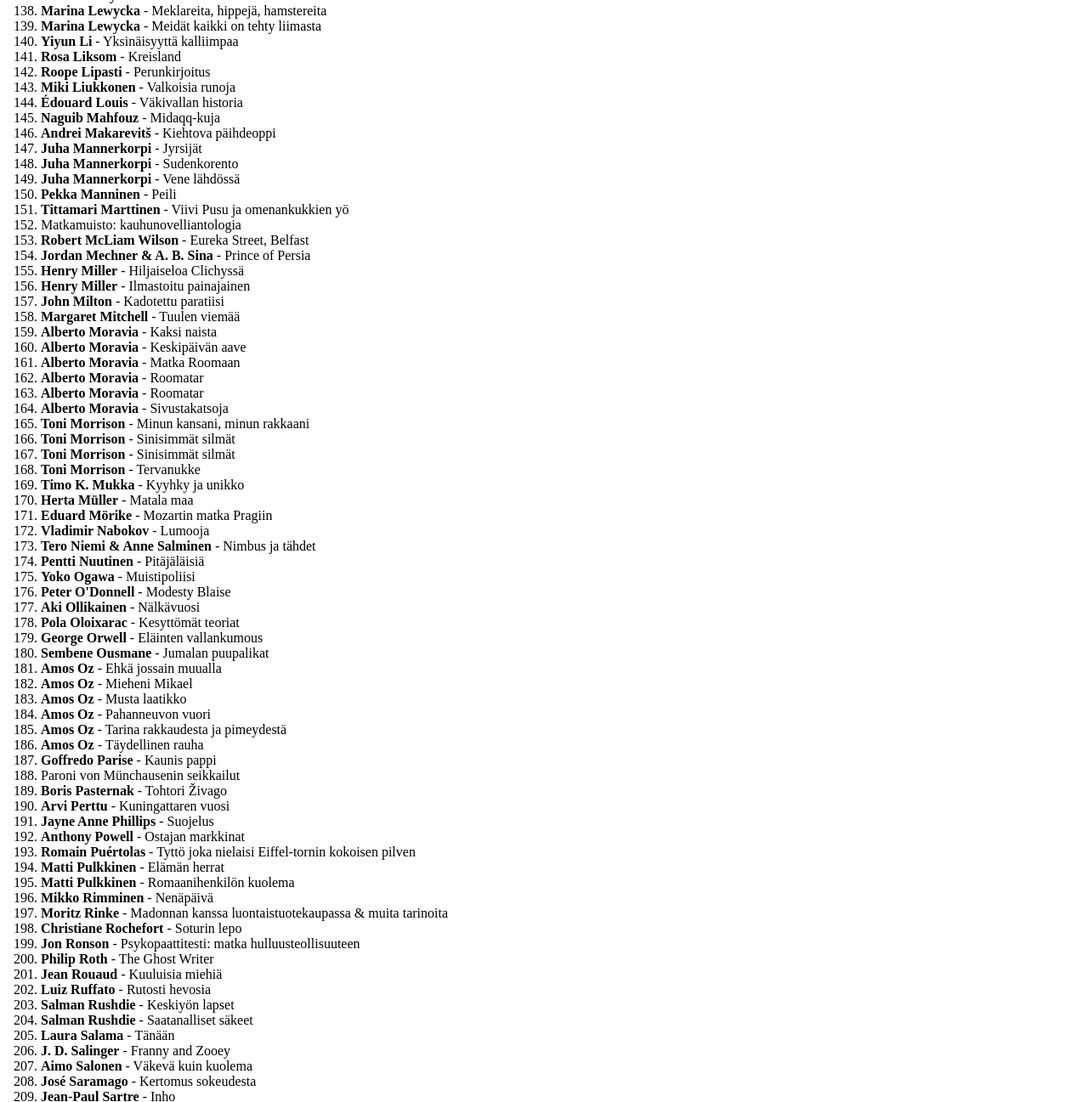
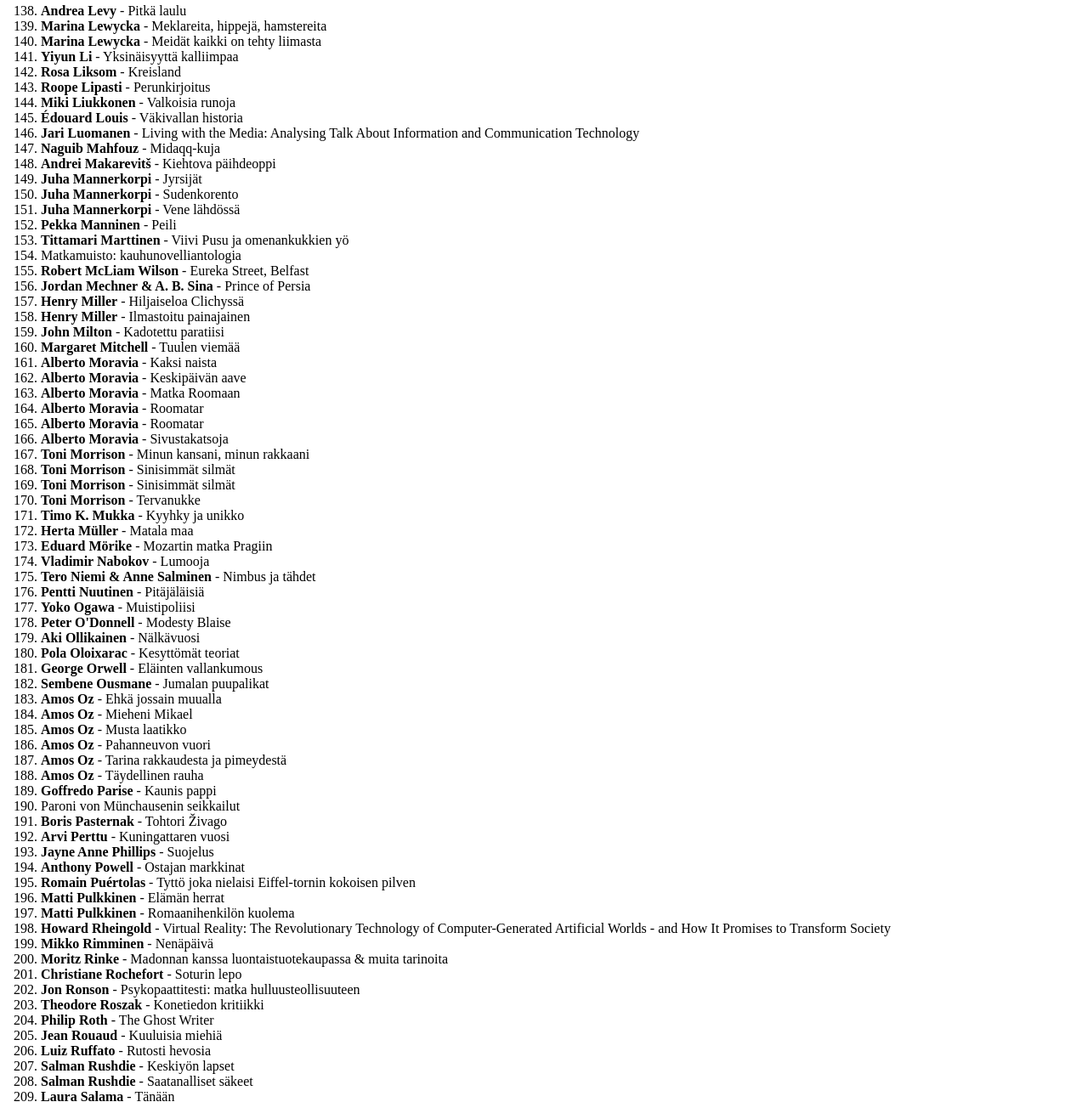
Before and after one commit to mmononen/kotikirjasto, a plain HTML site: page index.html in a window 1280 px wide. Shown: the part 2478-3775 px from the top of the page at 85% size. Drawn offline with Linux system fonts and the light colour scheme.

Commit message:
Shelf: 272 books

```diff
--- a/index.html
+++ b/index.html
@@ -99,6 +99,7 @@
         <li><b>Homeros</b> - Odysseia</li>
         <li><b>Kari Hotakainen</b> - Bronks</li>
         <li><b>Kari Hotakainen</b> - Buster Keaton: elämä ja teot</li>
+        <li><b>Erkki Huhtamo</b> - Virtuaalisuuden arkeologia: virtuaalimatkailijan uusi käsikirja</li>
         <li><b>Veikko Huovinen</b> - Lampaansyöjät</li>
         <li><b>Veikko Huovinen</b> - Mikäpä tässä</li>
         <li><b>Veikko Huovinen</b> - Rasvamaksa</li>
@@ -151,6 +152,7 @@
         <li><b>Roope Lipasti</b> - Perunkirjoitus</li>
         <li><b>Miki Liukkonen</b> - Valkoisia runoja</li>
         <li><b>Édouard Louis</b> - Väkivallan historia</li>
+        <li><b>Jari Luomanen</b> - Living with the Media: Analysing Talk About Information and Communication Technology</li>
         <li><b>Naguib Mahfouz</b> - Midaqq-kuja</li>
         <li><b>Andrei Makarevitš</b> - Kiehtova päihdeoppi</li>
         <li><b>Juha Mannerkorpi</b> - Jyrsijät</li>
@@ -202,10 +204,12 @@
         <li><b>Romain Puértolas</b> - Tyttö joka nielaisi Eiffel-tornin kokoisen pilven</li>
         <li><b>Matti Pulkkinen</b> - Elämän herrat</li>
         <li><b>Matti Pulkkinen</b> - Romaanihenkilön kuolema</li>
+        <li><b>Howard Rheingold</b> - Virtual Reality: The Revolutionary Technology of Computer-Generated Artificial Worlds - and How It Promises to Transform Society</li>
         <li><b>Mikko Rimminen</b> - Nenäpäivä</li>
         <li><b>Moritz Rinke</b> - Madonnan kanssa luontaistuotekaupassa & muita tarinoita</li>
         <li><b>Christiane Rochefort</b> - Soturin lepo</li>
         <li><b>Jon Ronson</b> - Psykopaattitesti: matka hulluusteollisuuteen</li>
+        <li><b>Theodore Roszak</b> - Konetiedon kritiikki</li>
         <li><b>Philip Roth</b> - The Ghost Writer</li>
         <li><b>Jean Rouaud</b> - Kuuluisia miehiä</li>
         <li><b>Luiz Ruffato</b> - Rutosti hevosia</li>
@@ -267,6 +271,7 @@
         <li><b>Kurt Vonnegut</b> - Piruparka</li>
         <li><b>Kurt Vonnegut</b> - Sähköpiano</li>
         <li><b>Harry Vuorinen</b> - Myrskyn silmässä: poliittisen vangin päiväkirja jatkosodan ajalta 1941-1944</li>
+        <li><b>Välimuistiin kirjoitetut: lukuja Suomen tietoteknistymisen kulttuurihistoriaan</b></li>
         <li><b>Mika Waltari</b> - Ihmiskunnan viholliset: I osa, Minutus roomalainen</li>
         <li><b>Mika Waltari</b> - Ihmiskunnan viholliset: II osa, poikani Julius</li>
         <li><b>John Waters</b> - Shokkiarvo</li>
```
